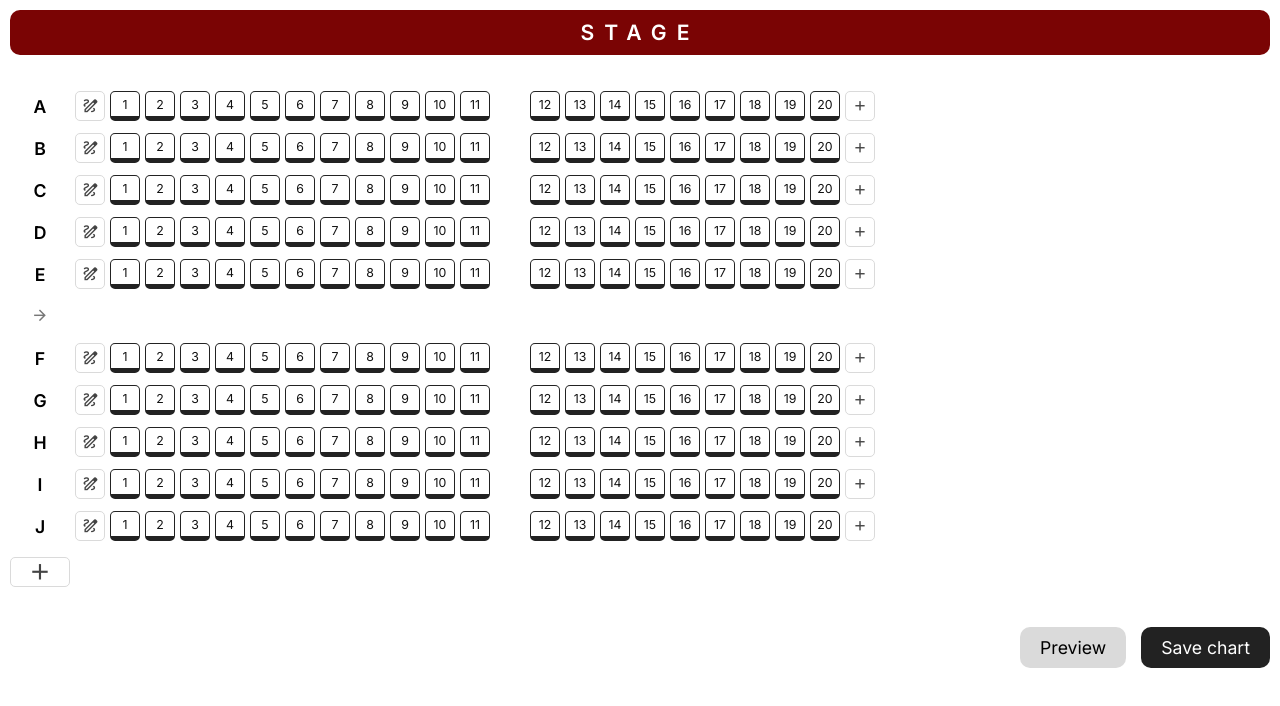
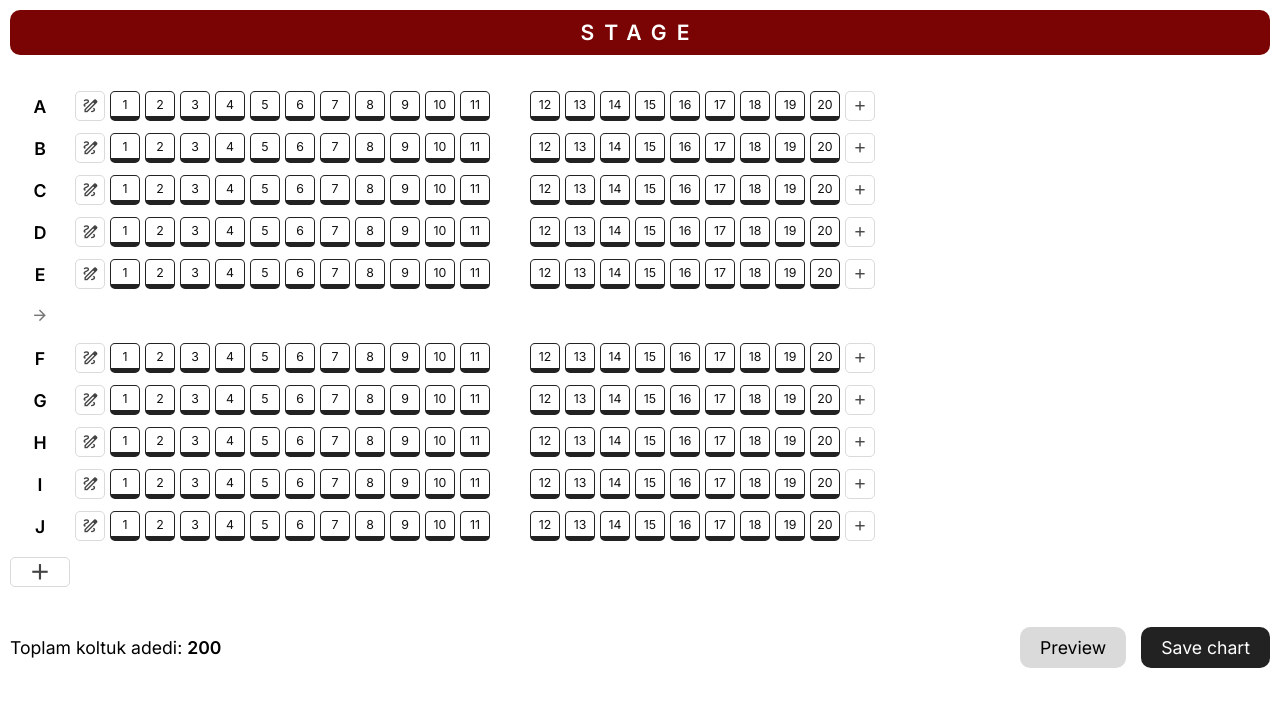
Before and after one commit to cenksari/react-seatmap-creator, a React (Create React App) app: page / in a window 1280 px wide. Shown: the top 706 px of the page. Built offline with nearby package versions, Linux system fonts and the light colour scheme.

Commit message:
Update restrict draggable horizontal movement.

```diff
--- a/src/App.tsx
+++ b/src/App.tsx
@@ -26,10 +26,10 @@ const App = (): React.JSX.Element => {
 
   React.useEffect(() => {
     const groupByRow = (dataToGroup: ISeat[]) =>
-      dataToGroup.reduce((map, seat) => {
-        map.set(seat.row, [...(map.get(seat.row) || []), seat]);
+      dataToGroup.reduce((acc, seat) => {
+        const currentRow = acc.get(seat.row) || [];
 
-        return map;
+        return new Map(acc).set(seat.row, [...currentRow, seat]);
       }, new Map<string, ISeat[]>());
 
     setSeatData(groupByRow(data));
@@ -220,6 +220,19 @@ const App = (): React.JSX.Element => {
     setSeatData(updatedSeatData);
   };
 
+  /**
+   * Calculates the total number of available seats across all rows.
+   */
+  const getTotalAvailableSeats = () => {
+    let totalAvailableSeats = 0;
+
+    seatData.forEach((seatsInRow) => {
+      totalAvailableSeats += seatsInRow.filter((seat) => seat.status === 'available').length;
+    });
+
+    return totalAvailableSeats;
+  };
+
   // eslint-disable-next-line no-console
   const saveData = () => console.log(Array.from(seatData.values()).flat());
 
@@ -233,11 +246,22 @@ const App = (): React.JSX.Element => {
             <div ref={droppableProvided.innerRef} {...droppableProvided.droppableProps}>
               {Array.from(seatData?.entries())?.map(([row, seatsInRow], index) => (
                 <Draggable key={row} index={index} draggableId={row}>
-                  {(draggableProvided) => (
+                  {(draggableProvided) => {
+                    const style = {
+                      ...(draggableProvided.draggableProps.style as React.CSSProperties),
+                    } as React.CSSProperties;
+
+                    if (style.transform) {
+                      const t = style.transform.split(',')[1];
+
+                      style.transform = `translate(0px,${t}`;
+                    }
+
+                    return (
                       <div
                         ref={draggableProvided.innerRef}
                         {...draggableProvided.draggableProps}
-                      {...draggableProvided.dragHandleProps}
+                        {...{ ...draggableProvided.dragHandleProps, style }}
                       >
                         {row.startsWith('empty-') ? (
                           <Row empty />
@@ -259,7 +283,8 @@ const App = (): React.JSX.Element => {
                           </Row>
                         )}
                       </div>
-                  )}
+                    );
+                  }}
                 </Draggable>
               ))}
               {droppableProvided.placeholder}
@@ -270,13 +295,18 @@ const App = (): React.JSX.Element => {
 
       <NewRow addEmptyRow={addEmptyRow} addSeatedRow={addSeatedRow} />
 
-      <div className='flex flex-gap-medium flex-end buttons'>
+      <div className='flex flex-space-between flex-v-center buttons'>
+        <div>
+          Toplam koltuk adedi: <strong>{getTotalAvailableSeats()}</strong>
+        </div>
+        <div className='flex flex-gap-medium'>
           <button type='button' className='button gray' onClick={() => {}}>
             Preview
           </button>
           <button type='button' className='button black' onClick={() => saveData()}>
             Save chart
           </button>
+        </div>
       </div>
 
       <Tooltip id='description' />
--- a/src/styles/map.css
+++ b/src/styles/map.css
@@ -57,6 +57,10 @@ button {
 button {
   cursor: pointer;
   background-color: transparent;
+}
+
+strong {
+  font-weight: 600;
 }
 
 .button {
```
Lines whose indentation alone changed are shown as unchanged.
